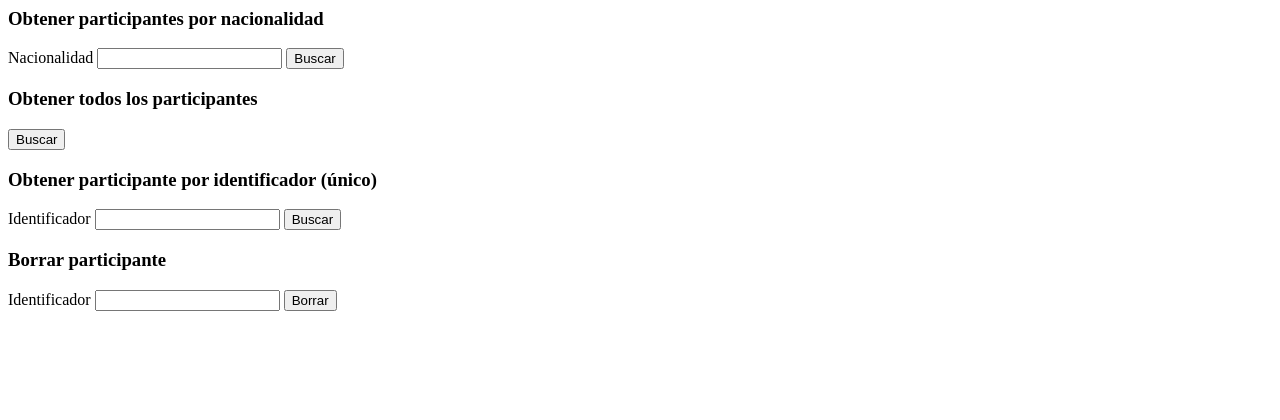
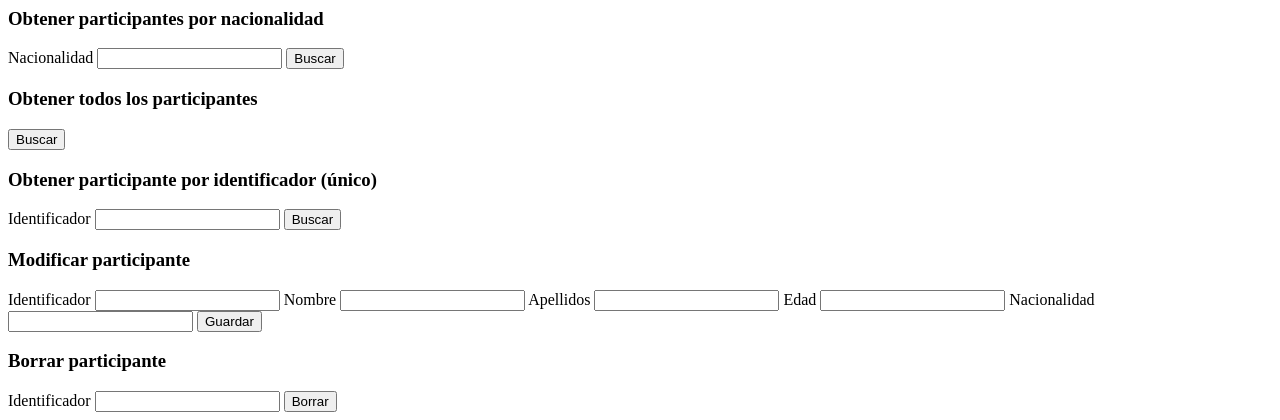
Before and after one commit to UExGPSASEE/proyecto24-gb01-contenidos, a Flask app: page /participants in a window 1280 px wide. Shown: the part 394-814 px from the top of the page. Before the commit the page ends 705 px from the top, so only its background shows below. Run offline with Flask 3, Linux system fonts and the light colour scheme; data that the repository does not hold is empty.

Commit message:
GG-57 HU 8.2 Modificar participante
Añadida función de modificación de participante por su identificador

```diff
--- a/app.py
+++ b/app.py
@@ -128,6 +128,10 @@ def getParticipantById():
 def getAllParticipants():
     return ParticipantCtrl.getAllParticipants(db['participants'])
 
+@app.route('/participants/updateParticipant', methods=['POST'])
+def updateParticipant():
+    return ParticipantCtrl.updateParticipant(db['participants'])
+
 @app.route('/participants/deleteParticipant', methods=['POST'])
 def deletePerticipant():
     return ParticipantCtrl.deleteParticipant(db['participants'])
--- a/controllers/participant_ctrl.py
+++ b/controllers/participant_ctrl.py
@@ -163,20 +163,25 @@ class ParticipantCtrl:
     # ---------------------------------------------------------
 
     @staticmethod
-    def put_participant(db: Collection):
+    def updateParticipant(db: Collection):
         if request.form.get('_method') != 'PUT':
             return jsonify({'error': 'No se puede actualizar', 'status': '400 Bad Request'}), 400
         try:
-            participant_id = int(request.form.get('id'))
+            participant_id = int(request.form.get('participant_id'))
             name = request.form.get('name')
             surname = request.form.get('surname')
-            age = int(request.form.get('age'))
+            age_value = str(request.form.get('age'))
+            if age_value:
+                age = int(age_value)
+                print(age)
+            else:
+                age = None  # O simplemente ignóralo si no necesitas asignarlo
             nationality = request.form.get('nationality')
 
             if not participant_id:
                 return jsonify({'error': 'ID de participante requerido', 'status': '400 Bad Request'}), 400
 
-            filter = {'idParticipant': participant_id}
+            filter = {'participant_id': participant_id}
 
             update_fields = {}
 
@@ -197,7 +202,6 @@ class ParticipantCtrl:
             elif result.modified_count == 0:
                 return jsonify({'message': 'El participante ya está actualizado', 'status': '200 OK'}), 200
 
-            # Redirigir a la lista de participantes
             return redirect(url_for('participants'))
 
         except ValueError:
--- a/templates/Participant.html
+++ b/templates/Participant.html
@@ -95,6 +95,26 @@
                     </div>
 
                     <div class="card-header">
+                        <h3 class="text-center">Modificar participante</h3>
+                    </div>
+                    <div class="card-body">
+                        <form action="/participants/updateParticipant" method="POST">
+                            <input type="hidden" name="_method" value="PUT">
+                            <label>Identificador</label>
+                            <input type="number" class="form-control mb-3" name="participant_id" required>
+                            <label>Nombre</label>
+                            <input type="text" class="form-control mb-3" name="name">
+                            <label>Apellidos</label>
+                            <input type="text" class="form-control mb-3" name="surname">
+                            <label>Edad</label>
+                            <input type="number" min=0 class="form-control mb-3" name="age">
+                            <label>Nacionalidad</label>
+                            <input type="text" class="form-control mb-3" name="nationality">
+                            <button class="btn btn-primary" type="submit"> Guardar </button>
+                        </form>
+                    </div>
+
+                    <div class="card-header">
                         <h3 class="text-center">Borrar participante</h3>
                     </div>
                     <div class="card-body">
```
